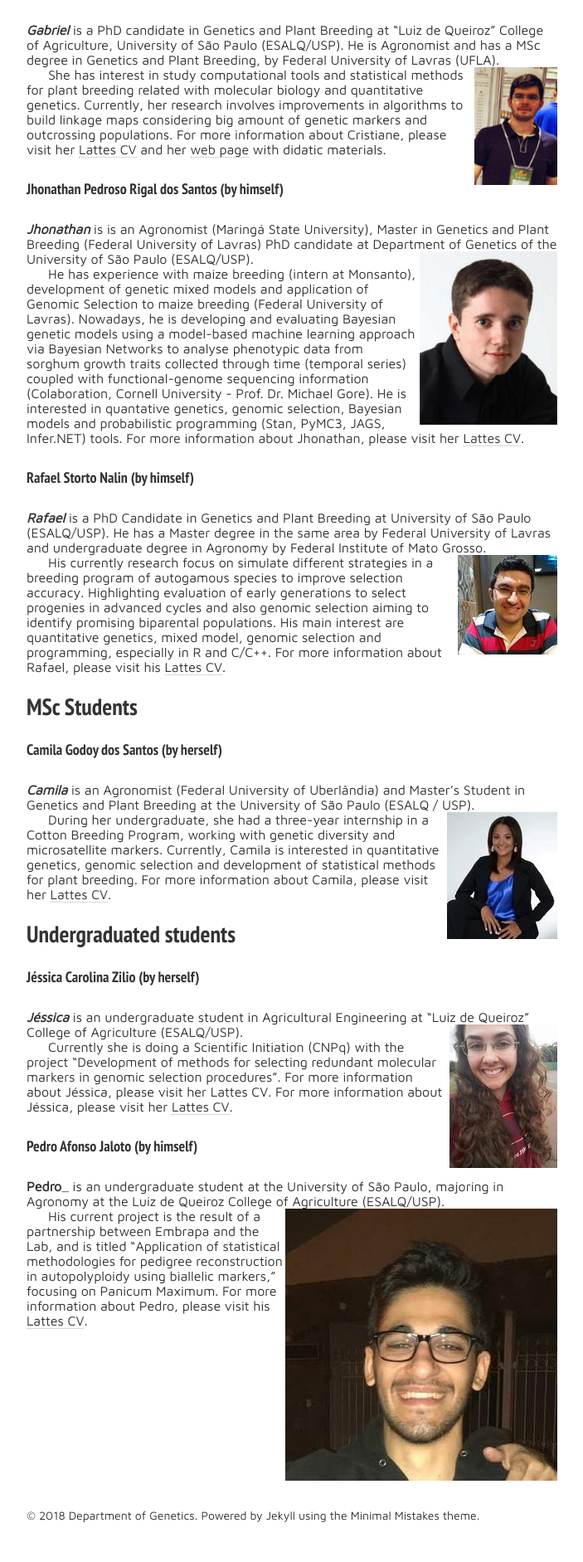
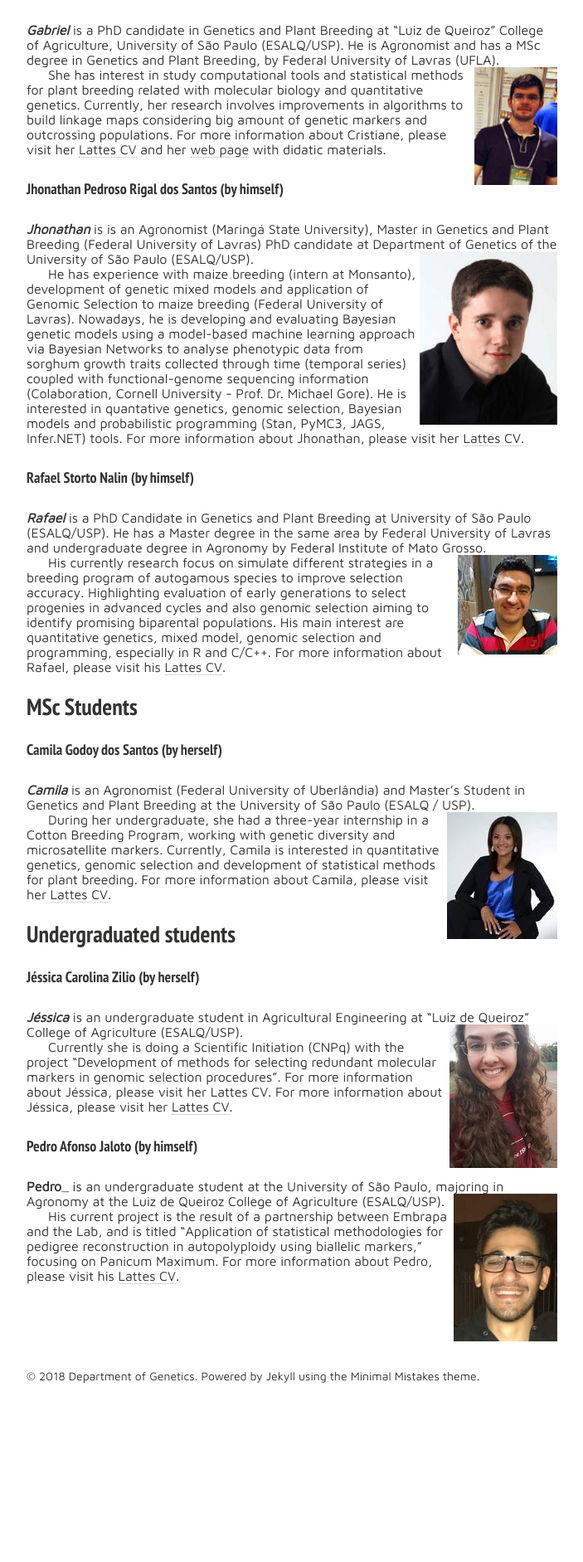
Before and after one commit to statgen-esalq/statgen-esalq.github.io, a Jekyll site: the page built from people.md, in a window 1280 px wide. Shown: the part 1844-3727 px from the top of the page at 83% size, without its empty margins (288-991 px from the left). Built offline with Jekyll 4.4.1, drawn with Linux system fonts in a browser that asks for light colours; nearby versions of some CDN libraries; after the commit the page ends 3559 px from its top, so only the background shows below that.

Commit message:
update pedro

```diff
--- a/people.md
+++ b/people.md
@@ -95,6 +95,6 @@ Currently she is doing a Scientific Initiation (CNPq) with the project "Developm
 
 #### Pedro Afonso Jaloto (by himself)
 
-**Pedro**_ is an undergraduate student at the University of São Paulo, majoring in Agronomy at the Luiz de Queiroz College of Agriculture (ESALQ/USP). <img src="{{ site.url }}/images/pedro.jpg" height="90">{: .image-pull-right}
+**Pedro**_ is an undergraduate student at the University of São Paulo, majoring in Agronomy at the Luiz de Queiroz College of Agriculture (ESALQ/USP). <img src="{{ site.url }}/images/pedro.png" height="50" >{: .image-pull-right}
 
 His current project is the result of a partnership between Embrapa and the Lab, and is titled "Application of statistical methodologies for pedigree reconstruction in autopolyploidy using biallelic markers," focusing on Panicum Maximum. For more information about Pedro, please visit his [Lattes CV](http://lattes.cnpq.br/6739853439786505).
```
Also changed, not shown: Gemfile.lock, images/pedro.jpg (deleted), images/pedro.png (added).
